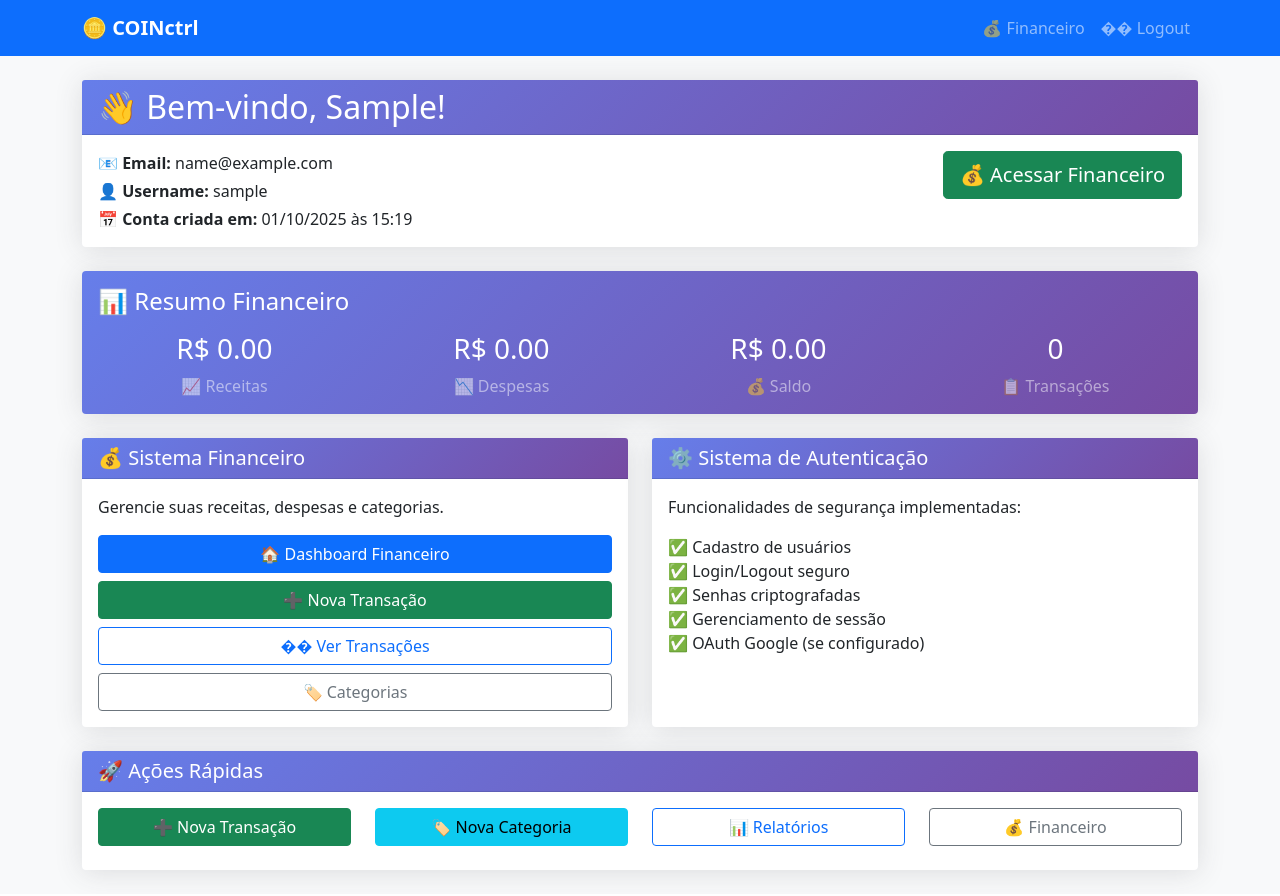
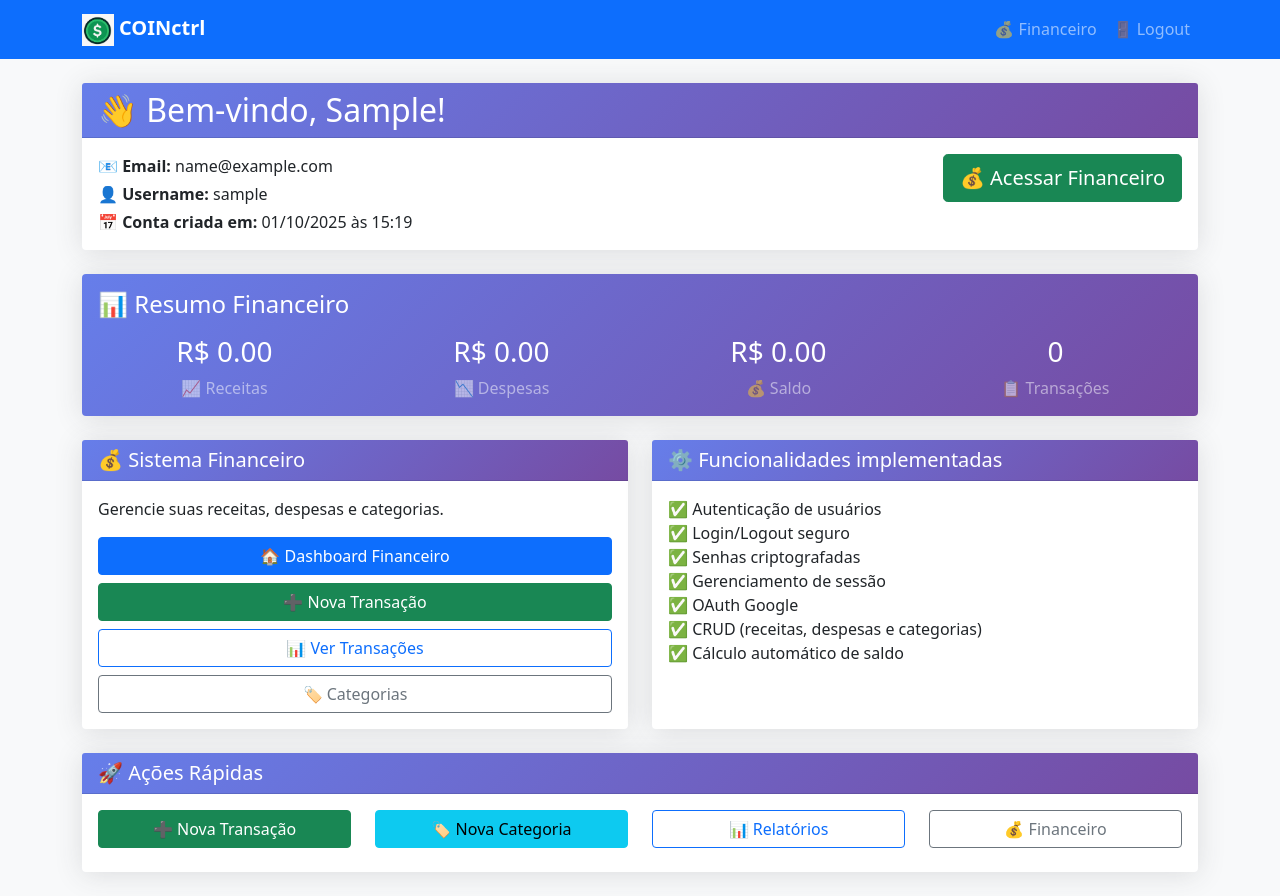
Before and after one commit to luccaborelladev/COINctrl, a Flask app: page /dashboard in a window 1280 px wide. Run offline with Flask 3, Linux system fonts and the light colour scheme; the visitor is signed in with stand-in values (Sample User, id 1); data that the repository does not hold is empty.

Commit message:
arrumanado dashboard

```diff
--- a/app/templates/dashboard.html
+++ b/app/templates/dashboard.html
@@ -18,11 +18,12 @@
     <nav class="navbar navbar-expand-lg navbar-dark bg-primary">
         <div class="container">
             <a class="navbar-brand" href="{{ url_for('main.dashboard') }}">
-                🪙 <strong>COINctrl</strong>
+                <img src="{{ url_for('static', filename='img/icon_coinctrl.png') }}" alt="Ícone Coinctrl" style="height:32px;vertical-align:middle;">
+                <strong>COINctrl</strong>
             </a>
             <div class="navbar-nav ms-auto">
                 <a class="nav-link" href="{{ url_for('financial.dashboard') }}">💰 Financeiro</a>
-                <a class="nav-link" href="{{ url_for('auth.logout') }}">�� Logout</a>
+                <a class="nav-link" href="{{ url_for('auth.logout') }}">🚪 Logout</a>
             </div>
         </div>
     </nav>
@@ -94,7 +95,7 @@
                         <div class="d-grid gap-2">
                             <a href="{{ url_for('financial.dashboard') }}" class="btn btn-primary">🏠 Dashboard Financeiro</a>
                             <a href="{{ url_for('financial.new_transaction') }}" class="btn btn-success">➕ Nova Transação</a>
-                            <a href="{{ url_for('financial.transactions') }}" class="btn btn-outline-primary">�� Ver Transações</a>
+                            <a href="{{ url_for('financial.transactions') }}" class="btn btn-outline-primary">📊 Ver Transações</a>
                             <a href="{{ url_for('financial.categories') }}" class="btn btn-outline-secondary">🏷️ Categorias</a>
                         </div>
                     </div>
@@ -104,16 +105,17 @@
             <div class="col-md-6 mb-4">
                 <div class="card stats-card h-100">
                     <div class="card-header">
-                        <h5 class="mb-0">⚙️ Sistema de Autenticação</h5>
+                        <h5 class="mb-0">⚙️ Funcionalidades implementadas</h5>
                     </div>
                     <div class="card-body">
-                        <p class="card-text">Funcionalidades de segurança implementadas:</p>
-                        <ul class="list-unstyled">
-                            <li>✅ Cadastro de usuários</li>
+                            <ul class="list-unstyled">
+                            <li>✅ Autenticação de usuários</li>
                             <li>✅ Login/Logout seguro</li>
                             <li>✅ Senhas criptografadas</li>
                             <li>✅ Gerenciamento de sessão</li>
-                            <li>✅ OAuth Google (se configurado)</li>
+                            <li>✅ OAuth Google</li>
+                            <li>✅ CRUD (receitas, despesas e categorias)</li>
+                            <li>✅ Cálculo automático de saldo</li>
                         </ul>
                     </div>
                 </div>
```
Also changed, not shown: app/static/img/icon_coinctrl.png (added).
